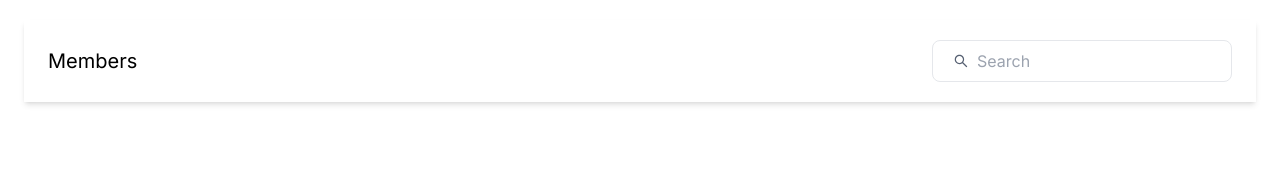
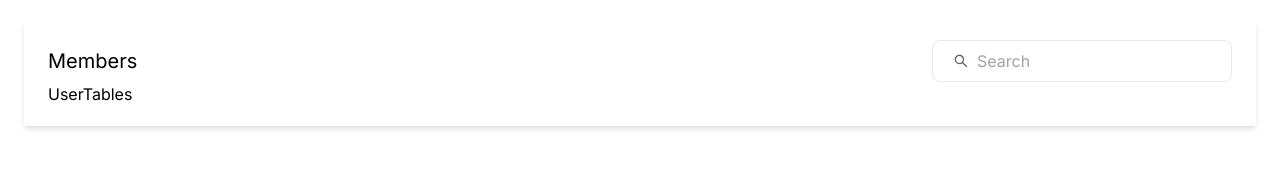
Before and after one commit to stivex001/nextjs_ui_test, a Next.js app: page / in a window 1280 px wide. Shown: the top 172 px of the page. Built offline with nearby package versions, Linux system fonts and the light colour scheme.

Commit message:
feat:implemented user tables component

```diff
--- a/src/app/page.jsx
+++ b/src/app/page.jsx
@@ -1,3 +1,4 @@
+import UserTables from "@/components/UserTables";
 import Image from "next/image";
 import {AiOutlineSearch} from "react-icons/ai"
 
@@ -12,6 +13,8 @@ export default function Home() {
             <input type="text" placeholder="Search" className="border-none outline-none focus:ring-cyan-400" />
           </div>
         </div>
+        {/* UserTables */}
+        <UserTables />
       </div>
     </main>
   );
--- /dev/null
+++ b/src/components/UserTables.jsx
@@ -0,0 +1,11 @@
+"use client"
+
+import React from 'react'
+
+const UserTables = () => {
+  return (
+    <div>UserTables</div>
+  )
+}
+
+export default UserTables
```
